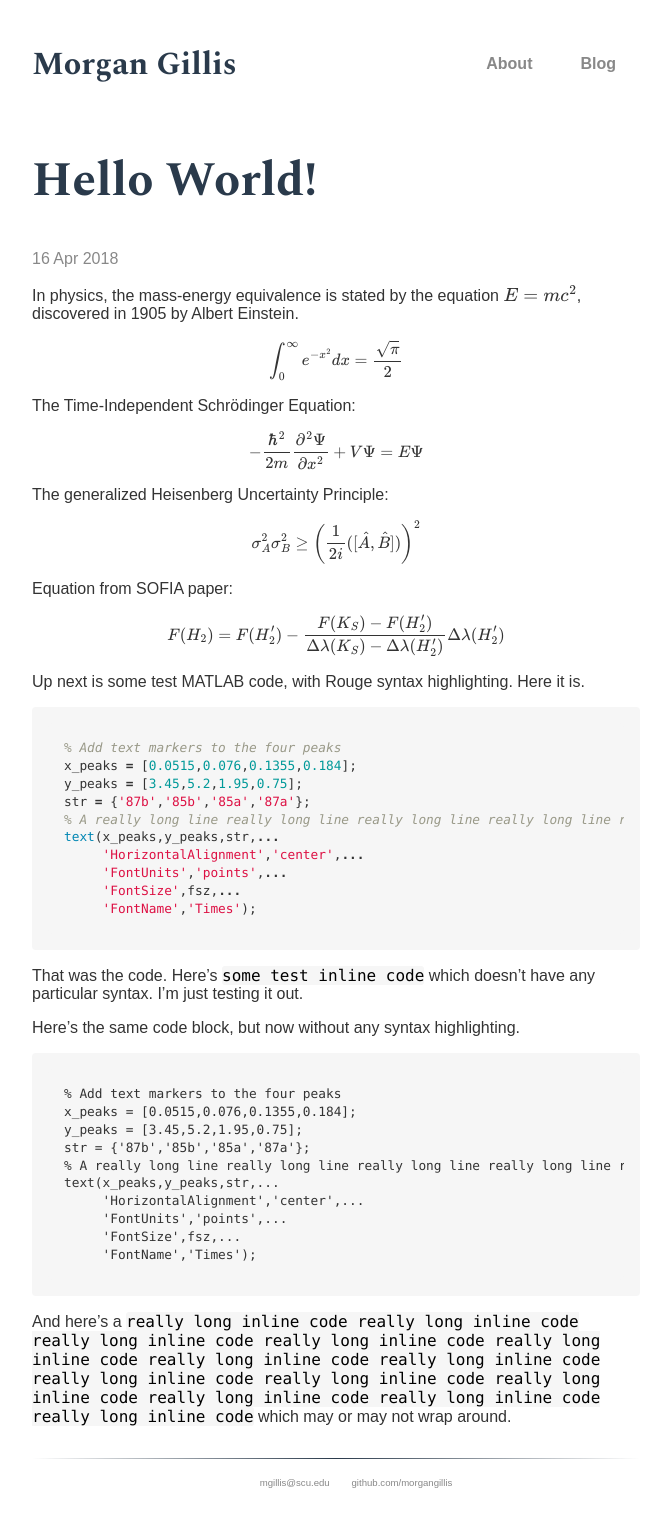
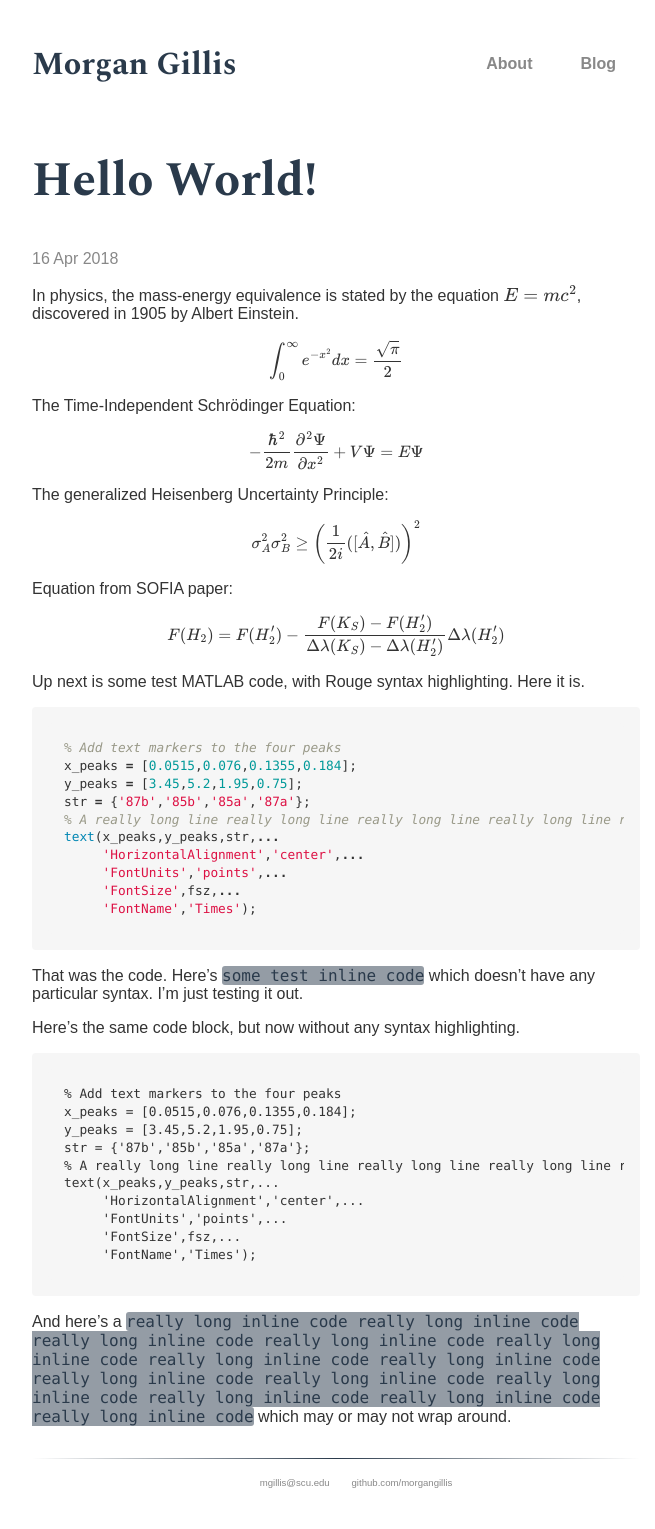
Before and after one commit to morgangillis/morgangillis.github.io, a Jekyll site: the page built from _posts/2018-04-16-hello-world.md, in a window 1280 px wide. Shown: the whole page, without its empty margins (304-959 px from the left). Built offline with Jekyll 4.4.1, drawn with Linux system fonts in a browser that asks for light colours; some web fonts are replaced; formulas are drawn with MathJax 3.

Commit message:
Update code.scss

```diff
--- a/_sass/code.scss
+++ b/_sass/code.scss
@@ -6,8 +6,9 @@ code {
   // padding: .25em;
   font-size: 100%;
   // color: inherit;
-  color: #000;
-  background-color: #f6f6f6;
+  // background-color: #f6f6f6;
+  color: #2a3a4b;
+  background-color: #949ca5;
   border-radius: 3px;
 }
 
```
